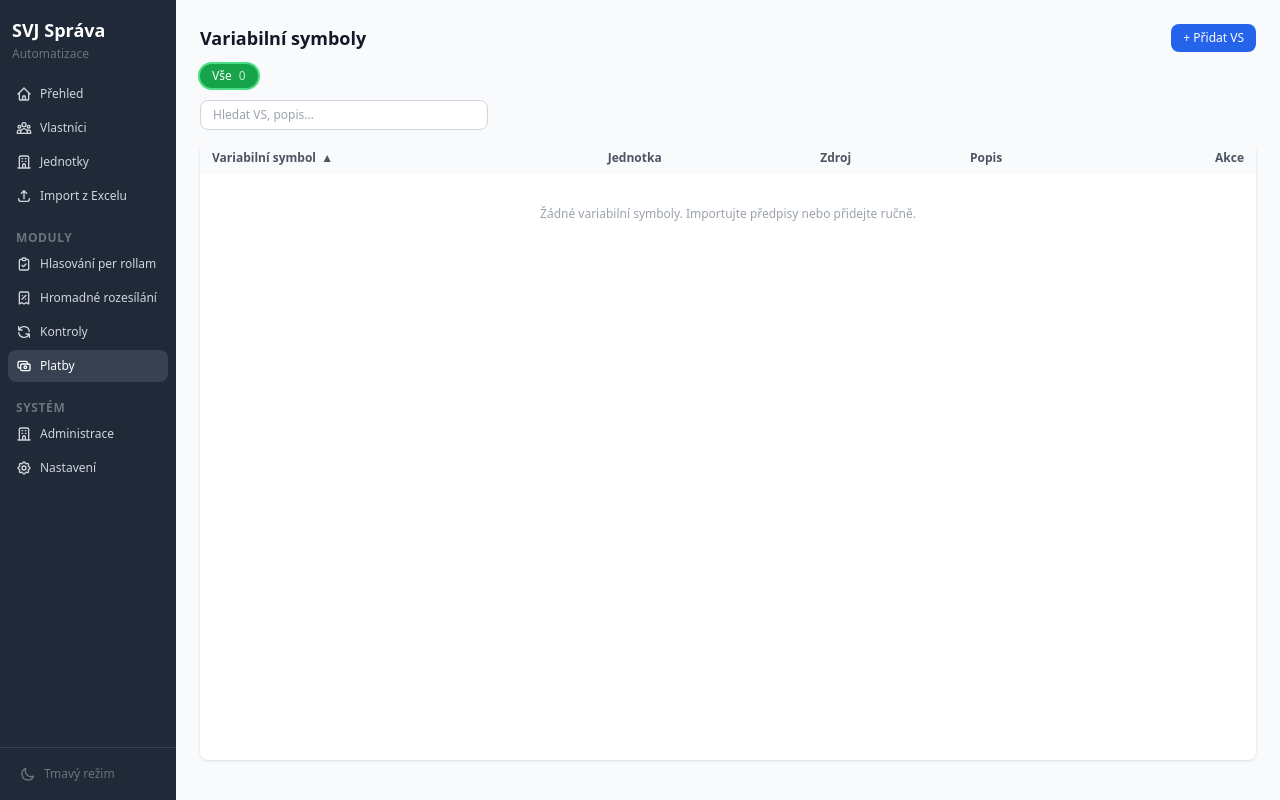
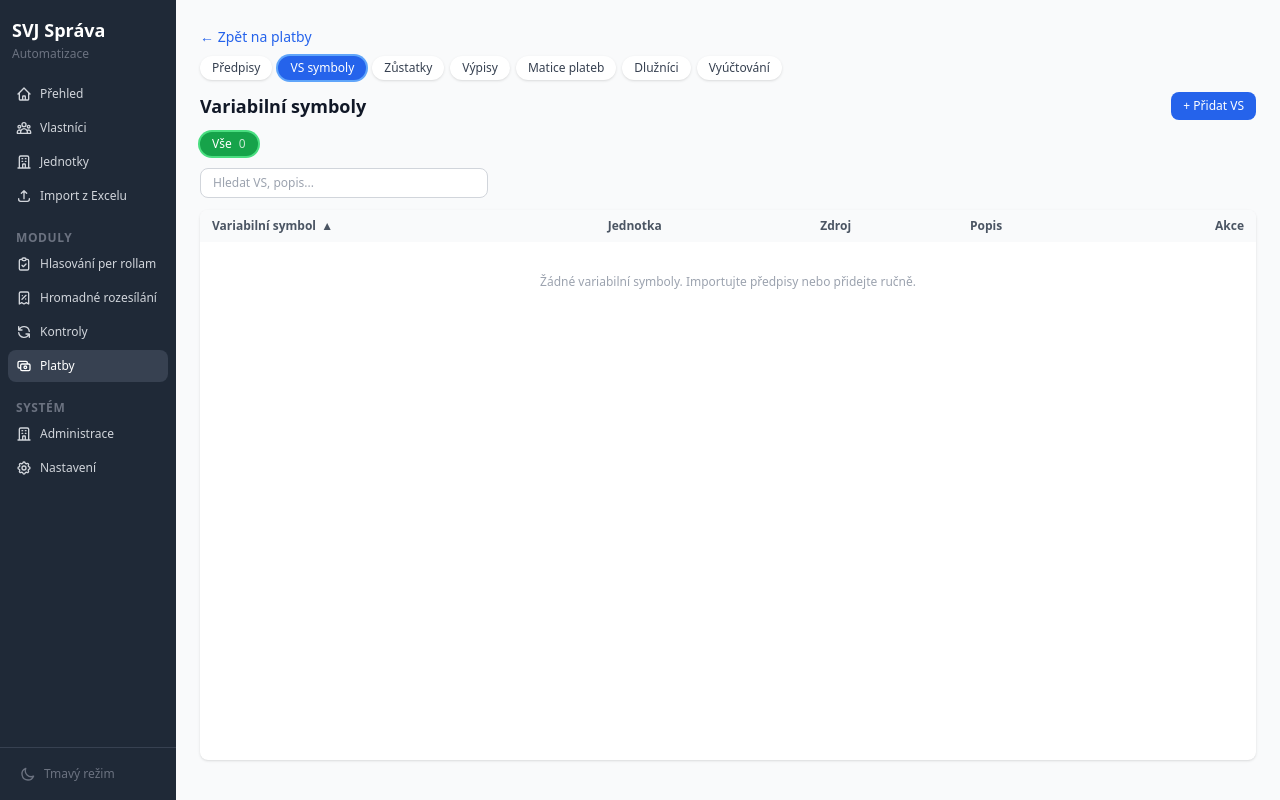
Before and after one commit to Martin-Cookie/SVJ, a FastAPI app: page /platby/symboly in a window 1280 px wide. Run offline with FastAPI, Linux system fonts and the light colour scheme; data that the repository does not hold is empty; some libraries are stand-ins or nearby versions.

Commit message:
Navigační záložky v platebním modulu + dokumentace back link a šířek stránek
- Sdílený partial _platby_nav.html s 7 záložkami pro přímé přepínání mezi sub-stránkami
- Aktivní záložka zvýrazněna modře s ring efektem
- Nahrazen back link na 7 hlavních stránkách za include partialu
- Přidán active_tab do kontextu 6 routerů
- UI_GUIDE.md: zdokumentován standardní back link styl a pravidla šířek stránek

Co-Authored-By: Claude Opus 4.6 <noreply@anthropic.com>

```diff
--- a/app/routers/payments/balances.py
+++ b/app/routers/payments/balances.py
@@ -76,6 +76,7 @@ async def zustatky_seznam(
         "total_preplatek": total_preplatek,
         "list_url": list_url,
         "back_url": back_url,
+        "active_tab": "zustatky",
     }
 
     if is_htmx_partial(request):
--- a/app/routers/payments/overview.py
+++ b/app/routers/payments/overview.py
@@ -105,6 +105,7 @@ async def platby_prehled(
         "total_prescribed": matrix["total_prescribed"],
         "total_paid": matrix["total_paid"],
         "total_units": len(matrix["units"]),
+        "active_tab": "prehled",
     }
 
     if is_htmx_partial(request):
@@ -179,6 +180,7 @@ async def platby_dluznici(
         "list_url": list_url,
         "months_with_data": months_with_data,
         "total_debt": sum(r["debt"] for r in debtors),
+        "active_tab": "dluznici",
     }
 
     if is_htmx_partial(request):
--- a/app/routers/payments/prescriptions.py
+++ b/app/routers/payments/prescriptions.py
@@ -36,6 +36,7 @@ async def predpisy_seznam(request: Request, db: Session = Depends(get_db)):
     return templates.TemplateResponse("payments/predpisy.html", {
         "request": request,
         "active_nav": "platby",
+        "active_tab": "predpisy",
         "years": years,
         "list_url": list_url,
         "back_url": back_url,
--- a/app/routers/payments/settlement.py
+++ b/app/routers/payments/settlement.py
@@ -165,6 +165,7 @@ async def vyuctovani_seznam(
         "total_overpay": total_overpay,
         "total_underpay": total_underpay,
         "flash_message": flash_message,
+        "active_tab": "vyuctovani",
     }
 
     if is_htmx_partial(request):
--- a/app/routers/payments/statements.py
+++ b/app/routers/payments/statements.py
@@ -57,6 +57,7 @@ async def vypisy_seznam(request: Request, db: Session = Depends(get_db)):
     return templates.TemplateResponse("payments/vypisy.html", {
         "request": request,
         "active_nav": "platby",
+        "active_tab": "vypisy",
         "statements": statements,
         "list_url": list_url,
         "back_url": back_url,
--- a/app/routers/payments/symbols.py
+++ b/app/routers/payments/symbols.py
@@ -97,6 +97,7 @@ async def symboly_seznam(
         "back_url": back_url,
         "flash_message": flash_message,
         "flash_type": "error" if chyba else "",
+        "active_tab": "symboly",
     }
 
     if is_htmx_partial(request):
--- a/app/templates/payments/dluznici.html
+++ b/app/templates/payments/dluznici.html
@@ -2,11 +2,7 @@
 {% block title %}Dlužníci {{ rok }}{% endblock %}
 {% block content %}
 <div class="flex flex-col" style="height: calc(100vh - 4rem);">
-    {% if back_url %}
-    <div class="mb-3">
-        <a href="{{ back_url }}" class="text-sm text-blue-600 hover:text-blue-800 dark:text-blue-400 dark:hover:text-blue-300">&larr; Zpět na platby</a>
-    </div>
-    {% endif %}
+    {% include "payments/partials/_platby_nav.html" %}
 
     <div class="flex-shrink-0">
         <div class="flex items-center justify-between mb-3">
--- /dev/null
+++ b/app/templates/payments/partials/_platby_nav.html
@@ -0,0 +1,22 @@
+{# Navigace mezi sub-moduly plateb — sdílený partial #}
+{% set _tabs = [
+    ("predpisy", "Předpisy", "/platby/predpisy"),
+    ("symboly", "VS symboly", "/platby/symboly"),
+    ("zustatky", "Zůstatky", "/platby/zustatky"),
+    ("vypisy", "Výpisy", "/platby/vypisy"),
+    ("prehled", "Matice plateb", "/platby/prehled"),
+    ("dluznici", "Dlužníci", "/platby/dluznici"),
+    ("vyuctovani", "Vyúčtování", "/platby/vyuctovani"),
+] %}
+<div class="mb-2">
+    <a href="/platby" class="text-sm text-blue-600 hover:text-blue-800 dark:text-blue-400 dark:hover:text-blue-300">&larr; Zpět na platby</a>
+</div>
+<div class="flex flex-wrap gap-1.5 mb-3">
+    {% for key, label, url in _tabs %}
+    <a href="{{ url }}"
+       class="px-3 py-1 text-xs font-medium rounded-full transition-colors
+        {% if active_tab == key %}bg-blue-600 text-white ring-2 ring-blue-400{% else %}bg-white dark:bg-gray-800 text-gray-700 dark:text-gray-300 shadow hover:shadow-md{% endif %}">
+        {{ label }}
+    </a>
+    {% endfor %}
+</div>
--- a/app/templates/payments/predpisy.html
+++ b/app/templates/payments/predpisy.html
@@ -2,11 +2,7 @@
 {% block title %}Předpisy plateb{% endblock %}
 {% block content %}
 <div class="flex flex-col" style="height: calc(100vh - 4rem);">
-    {% if back_url %}
-    <div class="mb-3">
-        <a href="{{ back_url }}" class="text-sm text-blue-600 hover:text-blue-800 dark:text-blue-400 dark:hover:text-blue-300">&larr; Zpět na platby</a>
-    </div>
-    {% endif %}
+    {% include "payments/partials/_platby_nav.html" %}
 
     <div class="flex items-center justify-between mb-4">
         <h1 class="text-lg font-bold text-gray-900 dark:text-white">Předpisy plateb</h1>
--- a/app/templates/payments/prehled.html
+++ b/app/templates/payments/prehled.html
@@ -2,11 +2,7 @@
 {% block title %}Matice plateb {{ rok }}{% endblock %}
 {% block content %}
 <div class="flex flex-col" style="height: calc(100vh - 4rem);">
-    {% if back_url %}
-    <div class="mb-3">
-        <a href="{{ back_url }}" class="text-sm text-blue-600 hover:text-blue-800 dark:text-blue-400 dark:hover:text-blue-300">&larr; Zpět na platby</a>
-    </div>
-    {% endif %}
+    {% include "payments/partials/_platby_nav.html" %}
 
     <div class="flex-shrink-0">
         <div class="flex items-center justify-between mb-3">
--- a/app/templates/payments/symboly.html
+++ b/app/templates/payments/symboly.html
@@ -2,11 +2,7 @@
 {% block title %}Variabilní symboly{% endblock %}
 {% block content %}
 <div class="flex flex-col" style="height: calc(100vh - 4rem);">
-    {% if back_url %}
-    <div class="mb-3">
-        <a href="{{ back_url }}" class="text-sm text-blue-600 hover:text-blue-800 dark:text-blue-400 dark:hover:text-blue-300">&larr; Zpět na platby</a>
-    </div>
-    {% endif %}
+    {% include "payments/partials/_platby_nav.html" %}
 
     {% if flash_message %}
     <div class="mb-3 px-3 py-2 rounded-lg text-xs
--- a/app/templates/payments/vypisy.html
+++ b/app/templates/payments/vypisy.html
@@ -2,11 +2,7 @@
 {% block title %}Bankovní výpisy{% endblock %}
 {% block content %}
 <div class="flex flex-col">
-    {% if back_url %}
-    <div class="mb-3">
-        <a href="{{ back_url }}" class="text-sm text-blue-600 hover:text-blue-800 dark:text-blue-400 dark:hover:text-blue-300">&larr; Zpět na platby</a>
-    </div>
-    {% endif %}
+    {% include "payments/partials/_platby_nav.html" %}
 
     <div class="flex items-center justify-between mb-4">
         <h1 class="text-lg font-bold text-gray-900 dark:text-white">Bankovní výpisy</h1>
--- a/app/templates/payments/vyuctovani.html
+++ b/app/templates/payments/vyuctovani.html
@@ -2,11 +2,7 @@
 {% block title %}Vyúčtování {{ rok }}{% endblock %}
 {% block content %}
 <div class="flex flex-col" style="height: calc(100vh - 4rem);">
-    {% if back_url %}
-    <div class="mb-3">
-        <a href="{{ back_url }}" class="text-sm text-blue-600 hover:text-blue-800 dark:text-blue-400 dark:hover:text-blue-300">&larr; Zpět na platby</a>
-    </div>
-    {% endif %}
+    {% include "payments/partials/_platby_nav.html" %}
 
     <div class="flex-shrink-0">
         {% if flash_message %}
--- a/app/templates/payments/zustatky.html
+++ b/app/templates/payments/zustatky.html
@@ -2,11 +2,7 @@
 {% block title %}Počáteční zůstatky{% endblock %}
 {% block content %}
 <div class="flex flex-col" style="height: calc(100vh - 4rem);">
-    {% if back_url %}
-    <div class="mb-3">
-        <a href="{{ back_url }}" class="text-sm text-blue-600 hover:text-blue-800 dark:text-blue-400 dark:hover:text-blue-300">&larr; Zpět na platby</a>
-    </div>
-    {% endif %}
+    {% include "payments/partials/_platby_nav.html" %}
 
     {% set flash = request.query_params.get('flash', '') %}
     {% if flash == 'ok' %}
```
Also changed, not shown: docs/UI_GUIDE.md (+29 -3 lines).
